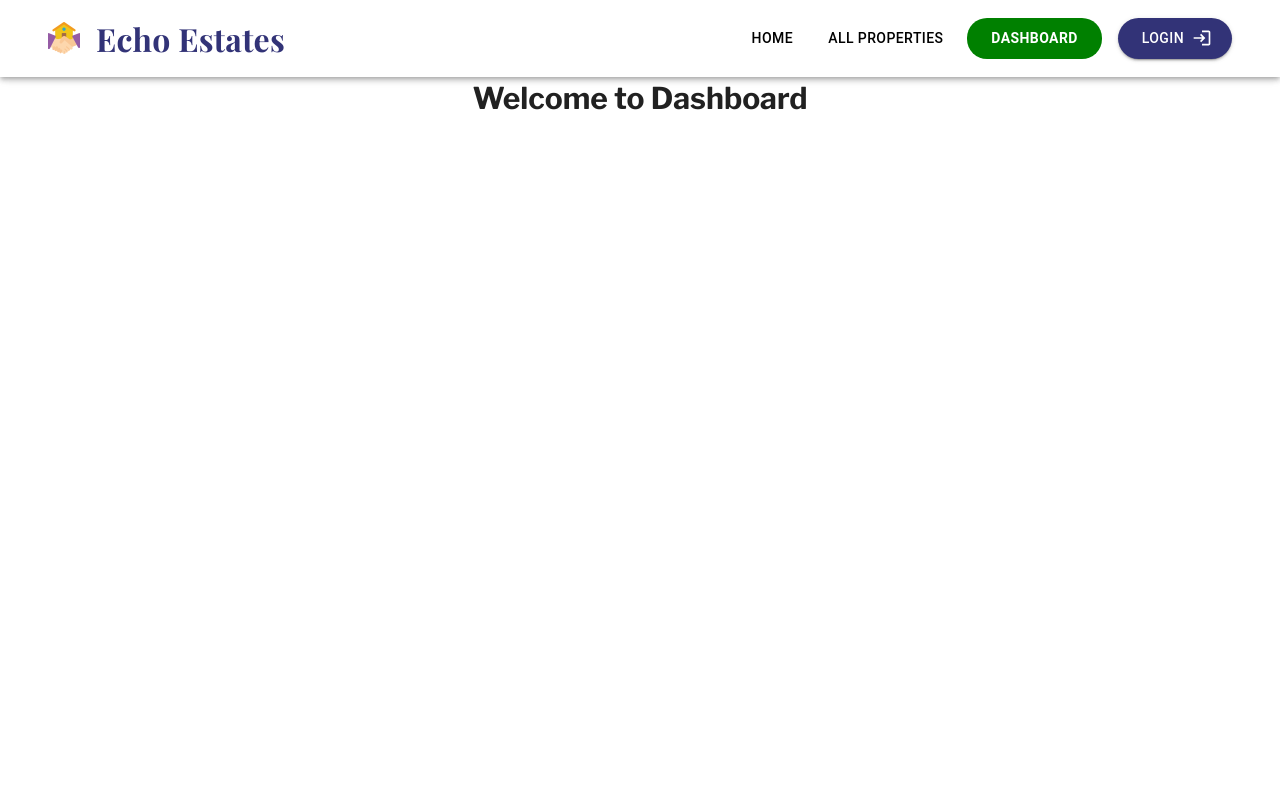
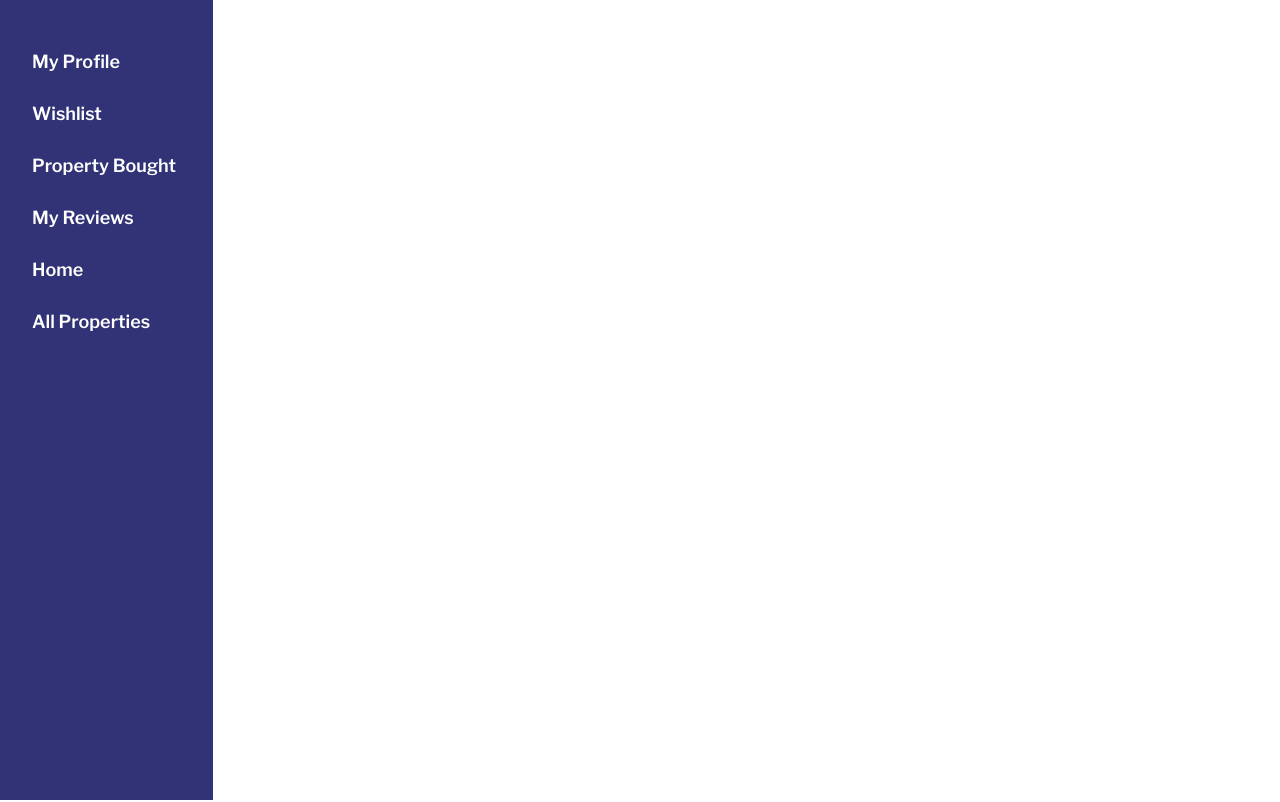
Before and after one commit to mashfikur/Echo-Estates-Real-Estate-Selling-Website, a React (Vite) app: page /dashboard in a window 1280 px wide. Shown: the top 802 px of the page. Built offline with nearby package versions, Linux system fonts and the light colour scheme; no server answers.

Commit message:
reponsive dasboard layout created with Material UI

```diff
--- a/src/pages/Dashboard.jsx
+++ b/src/pages/Dashboard.jsx
@@ -1,10 +1,24 @@
 import { Outlet } from "react-router-dom";
+import Sidebar from "../shared/Sidebar";
+import ResponsiveBar from "../shared/ResponsiveBar";
 
 const Dashboard = () => {
   return (
-    <div className="min-h-screen mt-20">
-      <h3 className="text-center font-bold text-3xl">Welcome to Dashboard</h3>
-      <Outlet></Outlet>
+    <div className="min-h-screen">
+      <div className=" hidden md:grid-cols-12   md:grid ">
+        <div className=" md:col-span-3 xl:col-span-2">
+          <Sidebar></Sidebar>
+        </div>
+        <div className=" md:col-span-9 xl:col-span-10">
+          <Outlet></Outlet>
+        </div>
+      </div>
+
+      {/* smaller devices */}
+      <div className="md:hidden py-2 px-3 bg-main">
+        <ResponsiveBar></ResponsiveBar>
+        <Outlet></Outlet>
+      </div>
     </div>
   );
 };
--- a/src/routes/router.jsx
+++ b/src/routes/router.jsx
@@ -24,12 +24,13 @@ const router = createBrowserRouter([
         path: "/register",
         element: <Register></Register>,
       },
-      {
-        path: "/dashboard",
-        element: <Dashboard></Dashboard>,
-        children: [],
-      },
     ],
+  },
+  {
+    path: "/dashboard",
+    element: <Dashboard></Dashboard>,
+    errorElement: <ErrorPage></ErrorPage>,
+    children: [],
   },
 ]);
 
--- /dev/null
+++ b/src/shared/ResponsiveBar.jsx
@@ -0,0 +1,83 @@
+import * as React from "react";
+import Box from "@mui/material/Box";
+import Drawer from "@mui/material/Drawer";
+import Button from "@mui/material/Button";
+import List from "@mui/material/List";
+import Divider from "@mui/material/Divider";
+import ListItem from "@mui/material/ListItem";
+import ListItemButton from "@mui/material/ListItemButton";
+import ListItemIcon from "@mui/material/ListItemIcon";
+import ListItemText from "@mui/material/ListItemText";
+import InboxIcon from "@mui/icons-material/MoveToInbox";
+import MailIcon from "@mui/icons-material/Mail";
+import MenuIcon from "@mui/icons-material/Menu";
+import { NavLink } from "react-router-dom";
+
+export default function ResponsiveBar() {
+  const [state, setState] = React.useState({
+    top: false,
+    left: false,
+    bottom: false,
+    right: false,
+  });
+
+  const toggleDrawer = (anchor, open) => (event) => {
+    if (
+      event.type === "keydown" &&
+      (event.key === "Tab" || event.key === "Shift")
+    ) {
+      return;
+    }
+
+    setState({ ...state, [anchor]: open });
+  };
+
+  const list = (anchor) => (
+    <Box
+      sx={{ width: anchor === "top" || anchor === "bottom" ? "auto" : 250 }}
+      role="presentation"
+      onClick={toggleDrawer(anchor, false)}
+      onKeyDown={toggleDrawer(anchor, false)}
+    >
+      <List>
+        {["Inbox", "Starred", "Send email", "Drafts"].map((text, index) => (
+          <ListItem key={text} disablePadding>
+            <ListItemButton>
+              <ListItemIcon>
+                {index % 2 === 0 ? <InboxIcon /> : <MailIcon />}
+              </ListItemIcon>
+              <ListItemText primary={text} />
+            </ListItemButton>
+          </ListItem>
+        ))}
+      </List>
+      <Divider />
+      <List className="flex flex-col items-center ">
+        <NavLink to="/" className={"mt-5"}>
+          Home
+        </NavLink>
+        <NavLink to="/all-properties">All Properties</NavLink>
+        <NavLink to="/dashboard">Logout</NavLink>
+      </List>
+    </Box>
+  );
+
+  return (
+    <div>
+      {["left"].map((anchor) => (
+        <React.Fragment key={anchor}>
+          <Button sx={{}} onClick={toggleDrawer(anchor, true)}>
+            <MenuIcon></MenuIcon>
+          </Button>
+          <Drawer
+            anchor={anchor}
+            open={state[anchor]}
+            onClose={toggleDrawer(anchor, false)}
+          >
+            {list(anchor)}
+          </Drawer>
+        </React.Fragment>
+      ))}
+    </div>
+  );
+}
--- /dev/null
+++ b/src/shared/Sidebar.jsx
@@ -0,0 +1,18 @@
+import { NavLink } from "react-router-dom";
+
+const Sidebar = () => {
+  return (
+    <div className="bg-[#323377] text-white text-lg min-h-screen">
+      <div className="flex flex-col px-8 py-12 space-y-6 font-semibold">
+        <NavLink>My Profile</NavLink>
+        <NavLink>Wishlist</NavLink>
+        <NavLink>Property Bought</NavLink>
+        <NavLink>My Reviews</NavLink>
+        <NavLink to="/">Home</NavLink>
+        <NavLink>All Properties</NavLink>
+      </div>
+    </div>
+  );
+};
+
+export default Sidebar;
```
